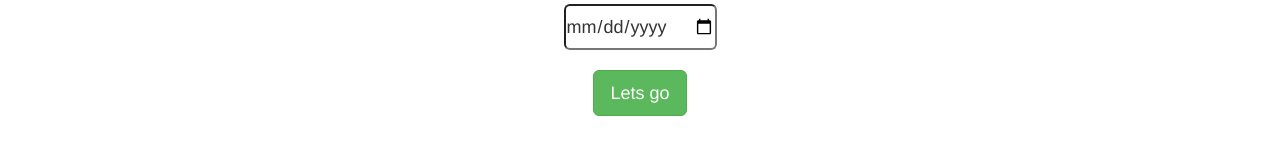
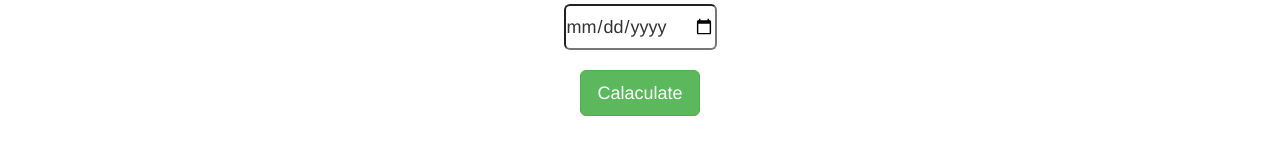
Before and after one commit to harikesh409/DaysCount, a plain HTML site: page index.html in a window 1280 px wide. Shown: the part 191-346 px from the top of the page. Drawn offline with Linux system fonts and the light colour scheme.

Commit message:
Update index.html

```diff
--- a/index.html
+++ b/index.html
@@ -14,7 +14,7 @@
 <fieldset>
   <h3><label for="dob">Enter your date of birth: </label></h3>
   <input class="form-control-static input-lg" type="date" id="dob" placeholder="mm/dd/yy"><br/><br/>
-  <button id="calc" type="button" name="calc" class="btn btn-success btn-lg">Lets go</button>
+  <button id="calc" type="button" name="calc" class="btn btn-success btn-lg">Calaculate</button>
  <div id="hide1">   <h3>Today you are <span id="days_output">.....</span> days old!!</h3></div>
 </fieldset></div>
 <div class="mm" id="hide2">
```
